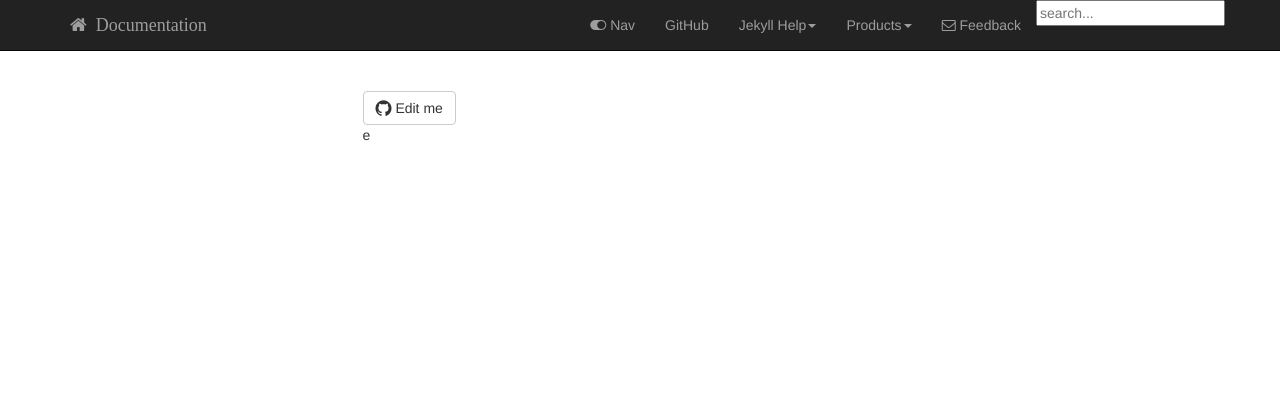
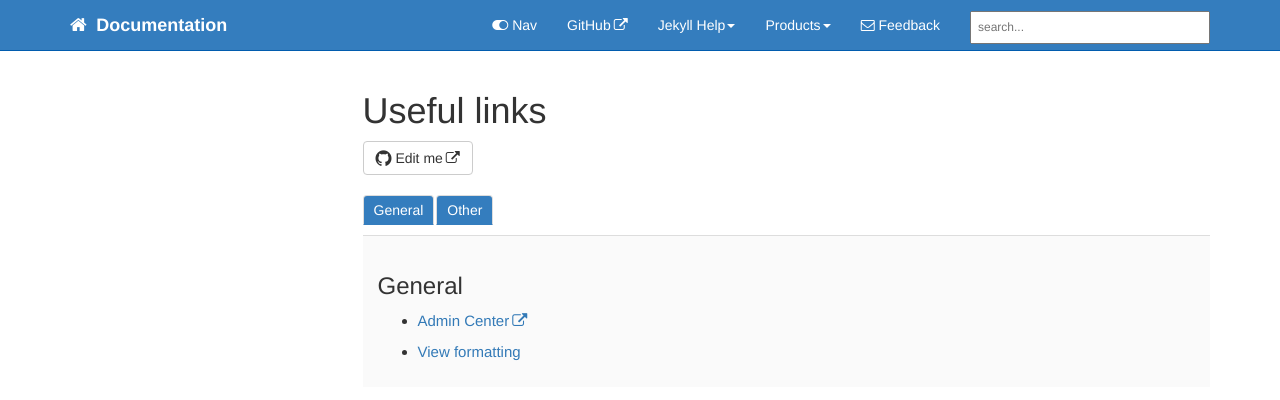
Before and after one commit to gedeontofidji/Documentation, a Jekyll site: the page built from pages/mydoc/mydoc_sharepoint_usefullinks.md, in a window 1280 px wide. Shown: the top 400 px of the page. Built offline with Jekyll 4.4.1, drawn with Linux system fonts in a browser that asks for light colours; nearby versions of some CDN libraries; our own code applies the rules of GitHub Pages for plain Markdown files; library files that are not in the unit come from our copies; comment, search, counter and statistics services are not loaded.

Commit message:
Update mydoc_sharepoint_usefullinks.md

```diff
--- a/pages/mydoc/mydoc_sharepoint_usefullinks.md
+++ b/pages/mydoc/mydoc_sharepoint_usefullinks.md
@@ -1 +1,26 @@
-e
+---
+title:  Useful links
+keywords:
+permalink: mydoc_sharepoint_usefullinks.md.html
+toc: false
+folder: mydoc
+---
+
+<ul id="profileTabs" class="nav nav-tabs">
+    <li class="active"><a class="noCrossRef" href="#general" data-toggle="tab">General</a></li>
+    <li class="active"><a class="noCrossRef" href="#other" data-toggle="tab">Other</a></li>
+</ul>
+  <div class="tab-content">
+<div role="tabpanel" class="tab-pane active" id="general" markdown="1">
+## General
+
+* [Admin Center](https://go.microsoft.com/fwlink/?linkid=2185220)
+* [View formatting]([https://go.microsoft.com/fwlink/?linkid=2185220](https://learn.microsoft.com/en-us/sharepoint/dev/declarative-customization/view-formatting))
+</div>
+
+<div role="tabpanel" class="tab-pane" id="other" markdown="1">
+## Other
+</div>
+</div>
+
+{% include links.html %}
```
